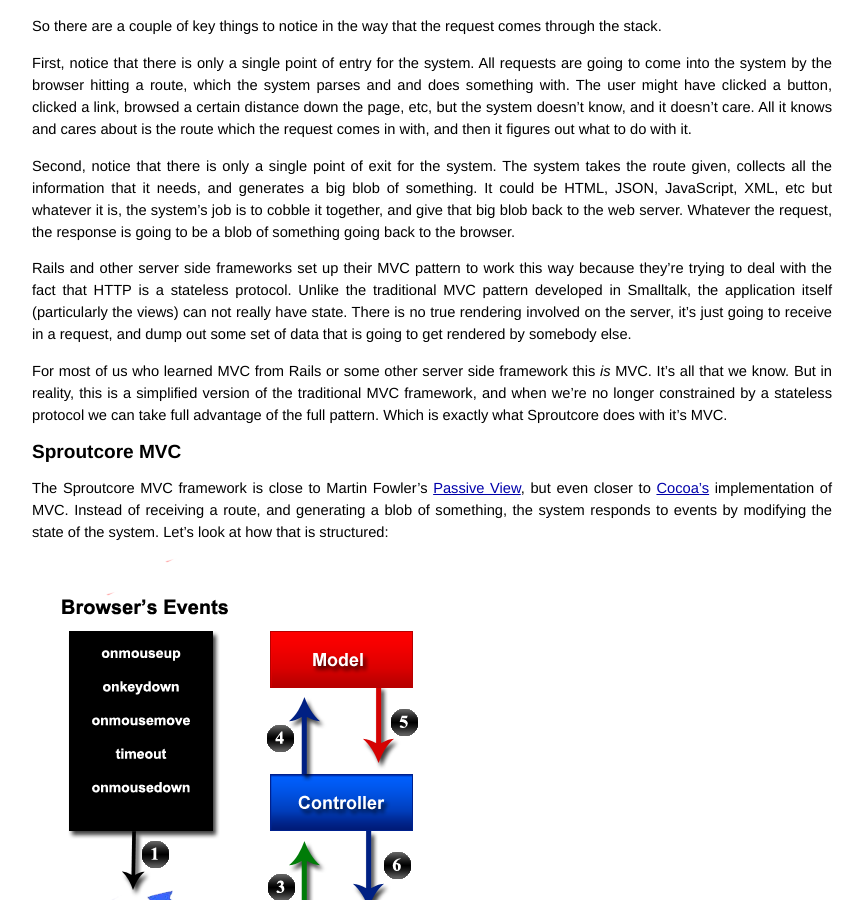
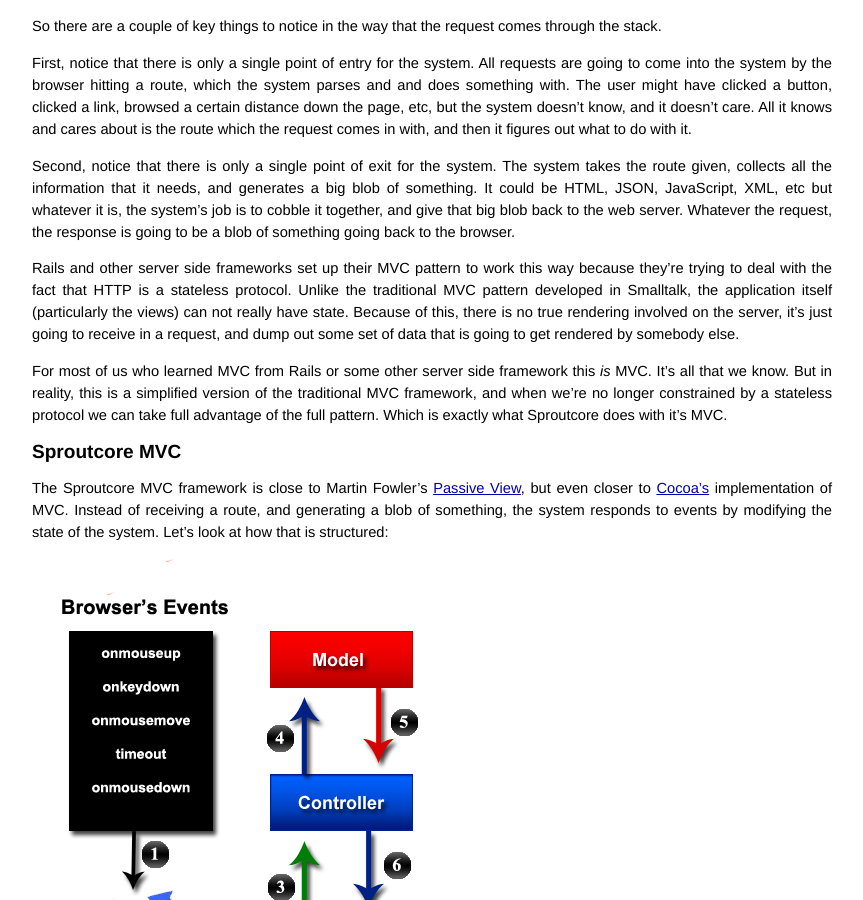
Before and after one commit to gmoeck/gmoeck.github.com, a Jekyll site: the page built from _posts/2011-03-10-sproutcore-mvc-vs-rails-mvc.md, in a window 1280 px wide and 900 px high, scrolled down 1144 px. Shown: the whole window, without its empty margins (208-1071 px from the left). Built offline with Jekyll 4.4.1, drawn with Linux system fonts in a browser that asks for light colours; Markdown is read by kramdown in place of the engine named in the settings; comment, search, counter and statistics services are not loaded.

Commit message:
Update to clear intent

```diff
--- a/_posts/2011-03-10-sproutcore-mvc-vs-rails-mvc.md
+++ b/_posts/2011-03-10-sproutcore-mvc-vs-rails-mvc.md
@@ -28,7 +28,7 @@
 
 Second, notice that there is only a single point of exit for the system. The system takes the route given, collects all the information that it needs, and generates a big blob of something. It could be HTML, JSON, JavaScript, XML, etc but whatever it is, the system's job is to cobble it together, and give that big blob back to the web server. Whatever the request, the response is going to be a blob of something going back to the browser.
 
-Rails and other server side frameworks set up their MVC pattern to work this way because they're trying to deal with the fact that HTTP is a stateless protocol. Unlike the traditional MVC pattern developed in Smalltalk, the application itself (particularly the views) can not really have state. There is no true rendering involved on the server, it's just going to receive in a request, and dump out some set of data that is going to get rendered by somebody else.
+Rails and other server side frameworks set up their MVC pattern to work this way because they're trying to deal with the fact that HTTP is a stateless protocol. Unlike the traditional MVC pattern developed in Smalltalk, the application itself (particularly the views) can not really have state. Because of this, there is no true rendering involved on the server, it's just going to receive in a request, and dump out some set of data that is going to get rendered by somebody else.
 
 For most of us who learned MVC from Rails or some other server side framework this *is* MVC. It's all that we know. But in reality, this is a simplified version of the traditional MVC framework, and when we're no longer constrained by a stateless protocol we can take full advantage of the full pattern. Which is exactly what Sproutcore does with it's MVC.
 
```
